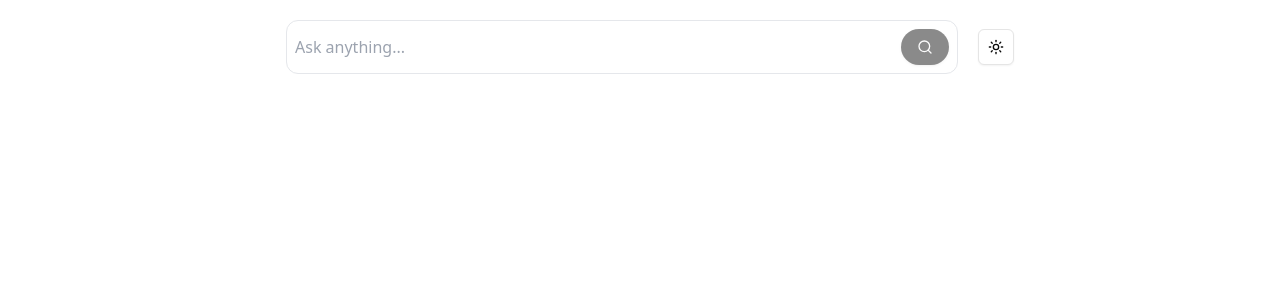
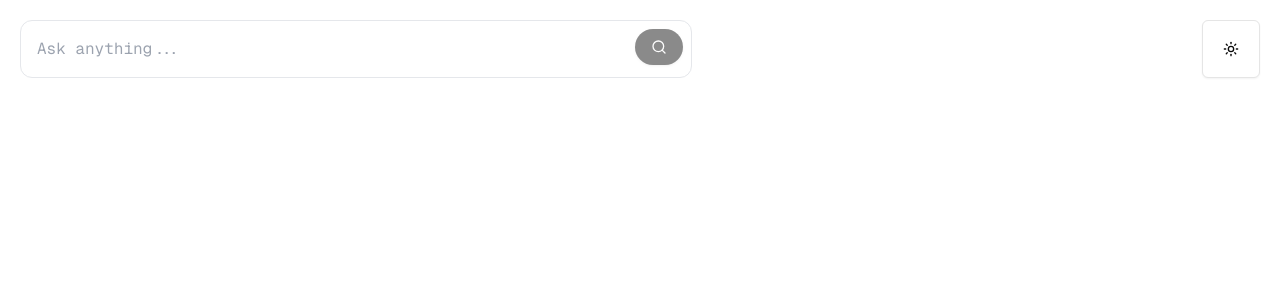
Before and after one commit to Safwaan21/PLEAN, a Next.js app in the folder plean-fe/: page / in a window 1280 px wide. Shown: the top 300 px of the page. Built offline with nearby package versions, Linux system fonts and the light colour scheme.

Commit message:
add loading animation, search bar/dark mode changes

```diff
--- a/plean-fe/app/layout.tsx
+++ b/plean-fe/app/layout.tsx
@@ -27,7 +27,7 @@ export default function RootLayout({
   return (
     <html lang="en" suppressHydrationWarning>
       <body
-        className={`${geistSans.variable} ${geistMono.variable} antialiased`}
+        className={`${geistSans.className} ${geistMono.className} antialiased`}
       >
         <ThemeProvider
           attribute="class"
--- a/plean-fe/app/page.tsx
+++ b/plean-fe/app/page.tsx
@@ -2,21 +2,40 @@
 
 import SearchBar from "../components/SearchBar";
 import { DarkMode } from "@/components/DarkMode";
+import LoadingLines from "@/components/LoadingLines";
+import SearchResult from "@/components/SearchResult";
 import { useState, useEffect } from "react";
+
+export type Result = {
+  type: string;
+  link: string;
+  name: string;
+  owner: string;
+  description: string;
+  creation_date: Date;
+};
+
 export default function Home() {
   const [query, setQuery] = useState<string>("");
   const [loading, setLoading] = useState<boolean>(false);
-  const [results, setResults] = useState<Array<string>>([]);
-
+  const [results, setResults] = useState<Array<Result>>([]);
   useEffect(() => {
+    if (!query) {
+      return;
+    }
+    setResults([]);
     setLoading(true);
 
     // fetch results
     const fetchData = async () => {
       try {
-        const res = await fetch("localhost:3000/api/search");
+        const res = await fetch("http://127.0.0.1:8000/");
         const data = await res.json();
-        setResults(data);
+        const newResults = data["search_results"]["results"];
+        const newResultsArray = newResults.map(
+          (fetchResult: Result) => fetchResult
+        );
+        setResults(newResultsArray);
       } catch (error) {
         console.error("Error fetching data: ", error);
       } finally {
@@ -27,12 +46,17 @@ export default function Home() {
   }, [query]);
 
   return (
-    <div>
-      <div className="flex justify-center items-center w-full">
+    <div className="m-5">
+      <div className="flex justify-between w-full">
         <SearchBar setQuery={setQuery} />
         <DarkMode />
       </div>
-      {query && <div>{query}</div>}
+      {loading && <LoadingLines />}
+      <div className="flex-col mt-[80px]">
+        {results.map((result, index) => (
+          <SearchResult key={index} result={result} />
+        ))}
+      </div>
     </div>
   );
 }
--- a/plean-fe/components/DarkMode.tsx
+++ b/plean-fe/components/DarkMode.tsx
@@ -18,9 +18,9 @@ export function DarkMode() {
   return (
     <DropdownMenu>
       <DropdownMenuTrigger asChild>
-        <Button variant="outline" size="icon">
-          <Sun className="h-[1.6rem] w-[1.6rem] rotate-0 scale-100 transition-all dark:-rotate-90 dark:scale-0" />
-          <Moon className="absolute h-[1.6rem] w-[1.6rem] rotate-90 scale-0 transition-all dark:rotate-0 dark:scale-100" />
+        <Button variant="outline" className="h-full p-5 ">
+          <Sun className="h-[2.1rem] w-[2.1rem] rotate-0 scale-100 transition-all dark:-rotate-90 dark:scale-0" />
+          <Moon className="absolute h-[2.1rem] w-[2.1rem] rotate-90 scale-0 transition-all dark:rotate-0 dark:scale-100" />
           <span className="sr-only">Toggle theme</span>
         </Button>
       </DropdownMenuTrigger>
--- /dev/null
+++ b/plean-fe/components/LoadingLines.tsx
@@ -0,0 +1,34 @@
+const LoadingLines = () => {
+  return (
+    <div className="mt-[50px] w-full max-w-4xl space-y-16 min-h-[50vh] flex flex-col">
+      {/* First section - 3 lines */}
+      <div className="space-y-8">
+        <div className="h-6 rounded-full w-full animate-longPulse bg-gray-100 dark:animate-longPulseDark dark:bg-gray-800" />
+        <div className="h-6 ml-5 rounded-full w-11/12 animate-longPulse bg-gray-100 dark:animate-longPulseDark dark:bg-gray-800" />
+        <div className="h-6 ml-5 rounded-full w-4/5 animate-longPulse bg-gray-100 dark:animate-longPulseDark dark:bg-gray-800" />
+      </div>
+
+      {/* Second section - 2 lines */}
+      <div className="space-y-8">
+        <div className="h-6 rounded-full w-full animate-longPulse bg-gray-100 dark:animate-longPulseDark dark:bg-gray-800" />
+        <div className="h-6 ml-5 rounded-full w-3/4 animate-longPulse bg-gray-100 dark:animate-longPulseDark dark:bg-gray-800" />
+      </div>
+
+      {/* Third section - 2 lines */}
+      <div className="space-y-8">
+        <div className="h-6 rounded-full w-10/12 animate-longPulse bg-gray-100 dark:animate-longPulseDark dark:bg-gray-800" />
+        <div className="h-6 ml-5 rounded-full w-4/5 animate-longPulse bg-gray-100 dark:animate-longPulseDark dark:bg-gray-800" />
+      </div>
+
+      {/* Fourth section - 4 lines */}
+      <div className="space-y-8">
+        <div className="h-6 rounded-full w-full animate-longPulse bg-gray-100 dark:animate-longPulseDark dark:bg-gray-800" />
+        <div className="h-6 ml-5 rounded-full w-11/12 animate-longPulse bg-gray-100 dark:animate-longPulseDark dark:bg-gray-800" />
+        <div className="h-6 ml-5 rounded-full w-4/5 animate-longPulse bg-gray-100 dark:animate-longPulseDark dark:bg-gray-800" />
+        <div className="h-6 ml-5 rounded-full w-3/4 animate-longPulse bg-gray-100 dark:animate-longPulseDark dark:bg-gray-800" />
+      </div>
+    </div>
+  );
+};
+
+export default LoadingLines;
--- a/plean-fe/components/SearchBar.tsx
+++ b/plean-fe/components/SearchBar.tsx
@@ -24,16 +24,16 @@ export default function SearchBar({
   };
 
   return (
-    <div className=" items-end rounded-xl flex p-2 m-5 w-full max-w-2xl border border-gray-200 dark:border-gray-700">
+    <div className=" rounded-xl flex p-2 mr-5 w-full max-w-2xl border border-gray-200 dark:border-gray-700">
       <TextareaAutosize
         placeholder="Ask anything..."
         value={inputValue}
         onChange={(e) => setInputValue(e.currentTarget.value)}
         onKeyDown={handleTextareaKeyDown}
-        className="self-center bg-transparent w-full focus:outline-none resize-none max-h-[200px]"
+        className="ml-2 self-center bg-transparent w-full focus:outline-none resize-none max-h-[200px]"
       />
       <Button
-        className=" rounded-full"
+        className="ml-3 rounded-full"
         disabled={inputValue.length === 0}
         onClick={handleSearch}
       >
--- a/plean-fe/tailwind.config.ts
+++ b/plean-fe/tailwind.config.ts
@@ -9,54 +9,76 @@ const config: Config = {
   ],
   theme: {
     extend: {
+      animation: {
+        longPulse: "longPulse 3s cubic-bezier(0.4, 0, 0.6, 1) infinite",
+        longPulseDark: "longPulseDark 3s cubic-bezier(0.4, 0, 0.6, 1) infinite",
+      },
+      keyframes: {
+        longPulse: {
+          "0%, 100%": {
+            backgroundColor: "rgb(243, 244, 246)", // gray-100
+          },
+          "50%": {
+            backgroundColor: "rgb(209, 213, 219)", // gray-300
+          },
+        },
+        longPulseDark: {
+          "0%, 100%": {
+            backgroundColor: "rgb(31, 41, 55)", // gray-800
+          },
+          "50%": {
+            backgroundColor: "rgb(82, 91, 110)", // gray-700
+          },
+        },
+      },
       colors: {
-  			background: 'hsl(var(--background))',
-  			foreground: 'hsl(var(--foreground))',
+        background: "hsl(var(--background))",
+        foreground: "hsl(var(--foreground))",
         card: {
-  				DEFAULT: 'hsl(var(--card))',
-  				foreground: 'hsl(var(--card-foreground))'
+          DEFAULT: "hsl(var(--card))",
+          foreground: "hsl(var(--card-foreground))",
         },
         popover: {
-  				DEFAULT: 'hsl(var(--popover))',
-  				foreground: 'hsl(var(--popover-foreground))'
+          DEFAULT: "hsl(var(--popover))",
+          foreground: "hsl(var(--popover-foreground))",
         },
         primary: {
-  				DEFAULT: 'hsl(var(--primary))',
-  				foreground: 'hsl(var(--primary-foreground))'
+          DEFAULT: "hsl(var(--primary))",
+          foreground: "hsl(var(--primary-foreground))",
         },
         secondary: {
-  				DEFAULT: 'hsl(var(--secondary))',
-  				foreground: 'hsl(var(--secondary-foreground))'
+          DEFAULT: "hsl(var(--secondary))",
+          foreground: "hsl(var(--secondary-foreground))",
         },
         muted: {
-  				DEFAULT: 'hsl(var(--muted))',
-  				foreground: 'hsl(var(--muted-foreground))'
+          DEFAULT: "hsl(var(--muted))",
+          foreground: "hsl(var(--muted-foreground))",
         },
         accent: {
-  				DEFAULT: 'hsl(var(--accent))',
-  				foreground: 'hsl(var(--accent-foreground))'
+          DEFAULT: "hsl(var(--accent))",
+          foreground: "hsl(var(--accent-foreground))",
         },
         destructive: {
-  				DEFAULT: 'hsl(var(--destructive))',
-  				foreground: 'hsl(var(--destructive-foreground))'
+          DEFAULT: "hsl(var(--destructive))",
+          foreground: "hsl(var(--destructive-foreground))",
         },
-  			border: 'hsl(var(--border))',
-  			input: 'hsl(var(--input))',
-  			ring: 'hsl(var(--ring))',
+        border: "hsl(var(--border))",
+        input: "hsl(var(--input))",
+        ring: "hsl(var(--ring))",
         chart: {
-  				'1': 'hsl(var(--chart-1))',
-  				'2': 'hsl(var(--chart-2))',
-  				'3': 'hsl(var(--chart-3))',
-  				'4': 'hsl(var(--chart-4))',
-  				'5': 'hsl(var(--chart-5))'
-  			}
+          "1": "hsl(var(--chart-1))",
+          "2": "hsl(var(--chart-2))",
+          "3": "hsl(var(--chart-3))",
+          "4": "hsl(var(--chart-4))",
+          "5": "hsl(var(--chart-5))",
+        },
       },
       borderRadius: {
-  			lg: 'var(--radius)',
-  			md: 'calc(var(--radius) - 2px)',
-  			sm: 'calc(var(--radius) - 4px)'
-  		}
-  	}
+        lg: "var(--radius)",
+        md: "calc(var(--radius) - 2px)",
+        sm: "calc(var(--radius) - 4px)",
+      },
+    },
   },
   plugins: [require("tailwindcss-animate")],
 };
```
Lines whose indentation alone changed are shown as unchanged.
